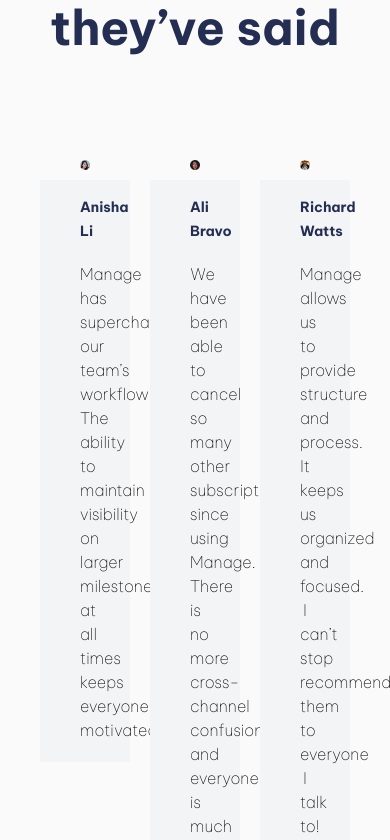
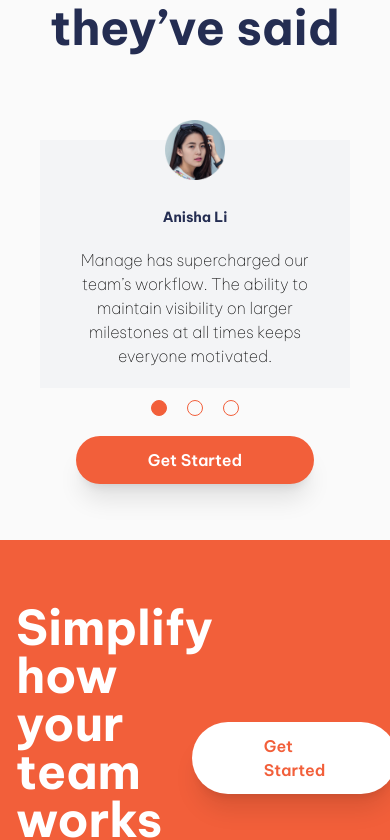
Before and after one commit to Najmaldin-ishag/manage-landing-page, a React (Vite) app: page / in a window 390 px wide. Shown: the part 2565-3405 px from the top of the page. Built offline with nearby package versions, Linux system fonts and the light colour scheme.

Commit message:
turned the testimonials to slider on mobile devices

```diff
--- a/index.html
+++ b/index.html
@@ -13,6 +13,7 @@
       href="https://fonts.googleapis.com/css2?family=Be+Vietnam+Pro:ital,wght@0,100;0,200;0,300;0,400;0,500;0,600;0,700;0,800;0,900;1,100;1,200;1,300;1,400;1,500;1,600;1,700;1,800;1,900&family=Fraunces:ital,opsz,wght@0,9..144,100..900;1,9..144,100..900&family=Lato:ital,wght@0,100;0,300;0,400;0,700;0,900;1,100;1,300;1,400;1,700;1,900&family=Montserrat:ital,wght@0,100..900;1,100..900&family=Poppins:ital,wght@0,100;0,200;0,300;0,400;0,500;0,600;0,700;0,800;0,900;1,100;1,200;1,300;1,400;1,500;1,600;1,700;1,800;1,900&family=Roboto+Mono:ital,wght@0,100..700;1,100..700&family=Roboto:ital,wght@0,100;0,300;0,400;0,500;0,700;0,900;1,100;1,300;1,400;1,500;1,700;1,900&family=Rubik:ital,wght@0,300..900;1,300..900&display=swap"
       rel="stylesheet"
     />
+
     <meta name="viewport" content="width=device-width, initial-scale=1.0" />
     <title>Mange Landing Page</title>
   </head>
--- a/package.json
+++ b/package.json
@@ -14,6 +14,8 @@
     "react": "^19.0.0",
     "react-dom": "^19.0.0",
     "react-icons": "^5.5.0",
+    "react-slick": "^0.30.3",
+    "swiper": "^11.2.6",
     "tailwindcss": "^4.1.4"
   },
   "devDependencies": {
--- a/src/Sections/Hero.jsx
+++ b/src/Sections/Hero.jsx
@@ -18,7 +18,7 @@
           </Button>
         </div>
         {/* Header img */}
-        <div className="max-sm:order-first max-sm:mb-4">
+        <div className="max-sm:order-first max-sm:mb-4 max-sm:max-s-auto">
           <img src="/images/illustration-intro.svg" />
         </div>
       </div>
--- a/src/Sections/Testimonials.jsx
+++ b/src/Sections/Testimonials.jsx
@@ -1,13 +1,19 @@
+import { useState } from "react";
 import Button from "../Components/Button";
 import { testimonials } from "../Constant";
 
 const Testimonials = () => {
+  const [activeIndex, setActiveIndex] = useState(0);
+
+  const handleDotClick = (index) => {
+    setActiveIndex(index);
+  };
   return (
     <section className="section-padding mt-[6.5rem]! container">
       <h3 className="text-center text-primary-dark-blue text-5xl mb-4 font-bold">
         What they’ve said
       </h3>
-      <div className="grid grid-cols-3 gap-5 mt-[5.5rem] ">
+      <div className="grid grid-cols-3 gap-5 mt-[5.5rem] max-sm:hidden ">
         {testimonials.map((item) => (
           <div key={item.name}>
             <div className="card relative">
@@ -27,6 +33,43 @@
           </div>
         ))}
       </div>
+
+      {/*  Testimonials on Mobile devices */}
+      <div className=" mt-[5.5rem]  ">
+        {testimonials.map((item, index) => (
+          <div
+            key={item.name}
+            className={`card relative ${
+              index === activeIndex ? "block" : "hidden"
+            }`}
+          >
+            <img
+              src={item.imgPath}
+              alt={item.name}
+              width={60}
+              className="mb-6 mx-auto -mt-10"
+            />
+            <div className="text-center">
+              <span className="text-sm font-bold text-primary-dark-blue">
+                {item.name}
+              </span>
+              <p className="font-thin text-l mt-5">{item.quote}</p>
+            </div>
+          </div>
+        ))}
+      </div>
+
+      <div className="md:hidden lg:hidden max-sm:flex items-center justify-center gap-5 mt-3 ">
+        {testimonials.map((_, index) => (
+          <button
+            key={index}
+            onClick={() => handleDotClick(index)}
+            className={`w-4 h-4 rounded-full border border-primary-bright-red  ${
+              index === activeIndex ? "bg-primary-bright-red " : " "
+            }`}
+          />
+        ))}
+      </div>
       <div className="flex justify-center">
         <Button className="btn bg-primary-bright-red mt-5 px-[4.5rem]">
           Get Started
```
Also changed, not shown: 1 other file (tests, documents, lock files or other folders).
